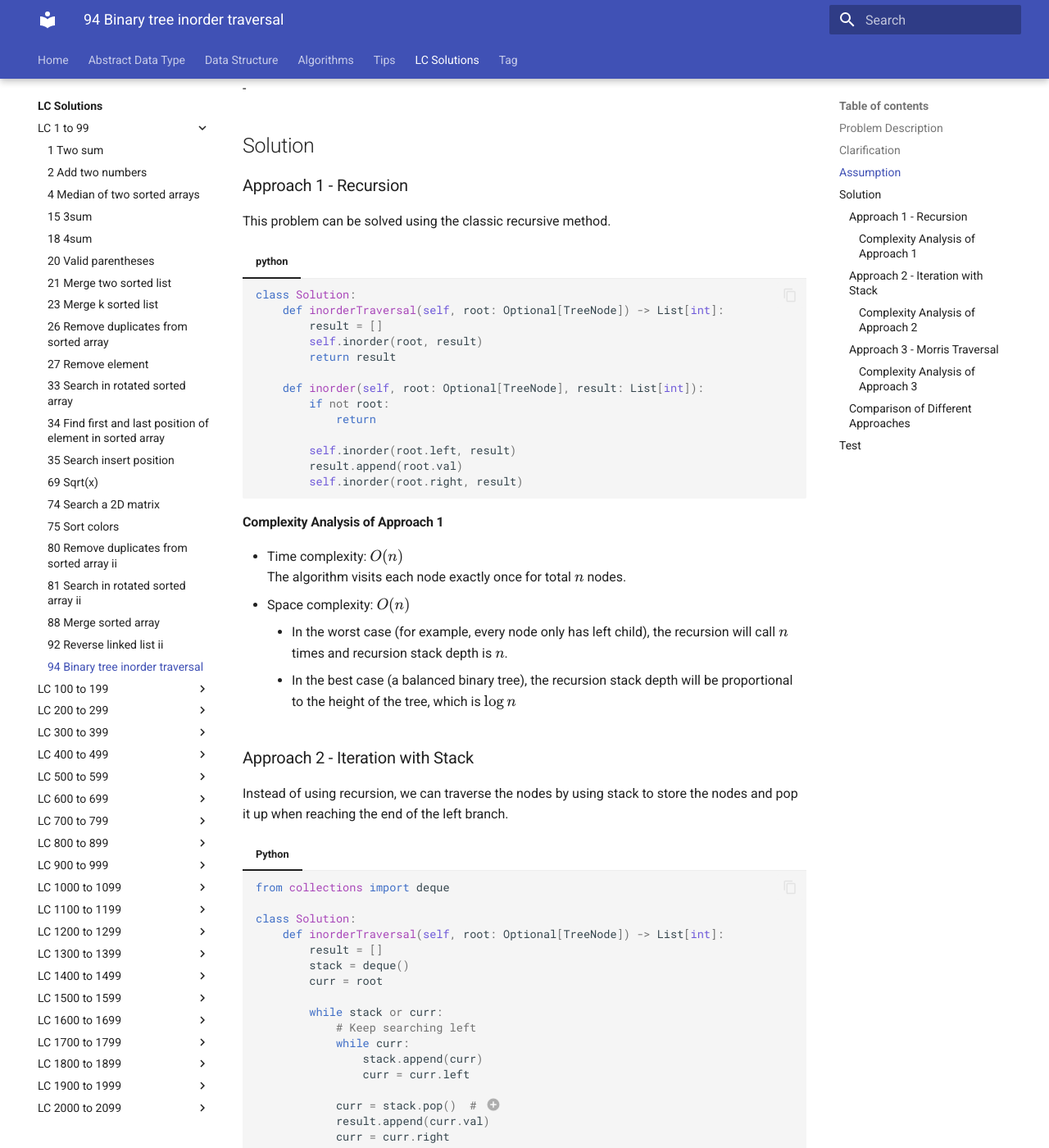
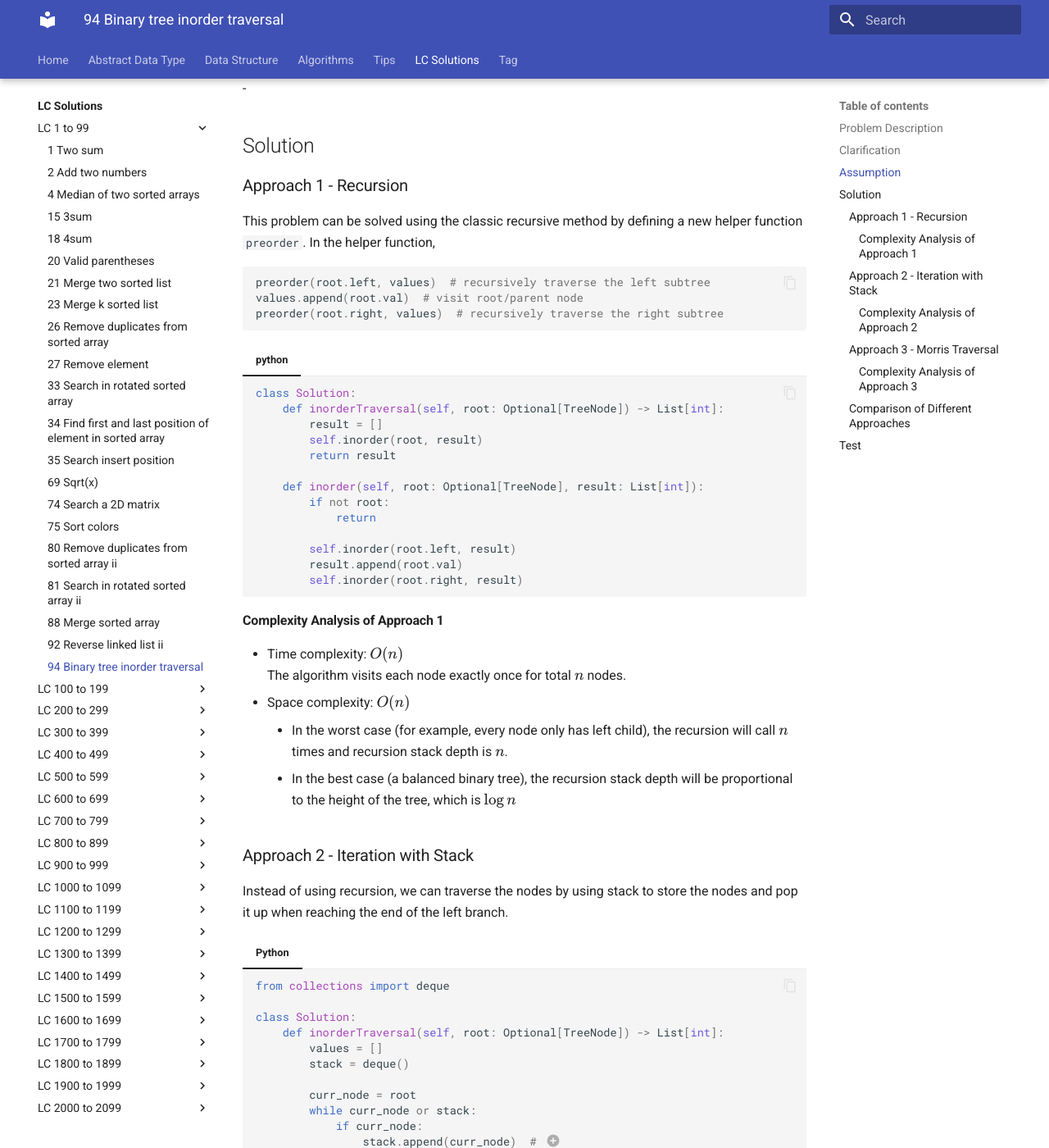
Before and after one commit to RogerLuo-Code/coding-practice, an MkDocs documentation site: the page built from docs/lc-solutions/lc0001-0099/lc0094-binary-tree-inorder-traversal.md, in a window 1280 px wide and 1400 px high, scrolled down 523 px. Shown: the whole window at 82% size. Built offline with MkDocs 1.6.1 and Material for MkDocs 9.7.7, drawn with Linux system fonts in a browser that asks for light colours; some of the changed text lies outside the part shown.

Commit message:
Update iteration solutions to LC94 and 144

````diff
--- a/docs/lc-solutions/lc0001-0099/lc0094-binary-tree-inorder-traversal.md
+++ b/docs/lc-solutions/lc0001-0099/lc0094-binary-tree-inorder-traversal.md
@@ -22,7 +22,14 @@
 
 ### Approach 1 - Recursion
 
-This problem can be solved using the classic recursive method.
+This problem can be solved using the classic recursive method by defining a new helper function
+`preorder`. In the helper function,
+
+```python
+preorder(root.left, values)  # recursively traverse the left subtree
+values.append(root.val)  # visit root/parent node
+preorder(root.right, values)  # recursively traverse the right subtree
+```
 
 === "python"
     ```python
@@ -62,29 +69,30 @@
 
     class Solution:
         def inorderTraversal(self, root: Optional[TreeNode]) -> List[int]:
-            result = []
+            values = []
             stack = deque()
-            curr = root
 
-            while stack or curr:
-                # Keep searching left
-                while curr:
-                    stack.append(curr)
-                    curr = curr.left
+            curr_node = root
+            while curr_node or stack:
+                if curr_node:
+                    stack.append(curr_node)  # (1)
+                    curr_node = curr_node.left
+                else:
+                    curr_node = stack.pop()
+                    values.append(curr_node.val)  # (2)
+                    curr_node = curr_node.right
 
-                curr = stack.pop()  # (1)
-                result.append(curr.val)
-                curr = curr.right
-
-            return result
+            return values
     ```
 
-    1. Out of the while loop, the curr node is None.
+    1. To return the root later.
+    2. Append after all left children.
 
 #### Complexity Analysis of Approach 2
 
 - Time complexity: $O(n)$
-  The algorithm visits each node exactly once for total $n$ nodes.
+  Each node (total $n$ nodes) is pushed once to and popped once from the stack. So the
+  time complexity is $O(2n) = O(n)$.
 - Space complexity: $O(n)$
     - In the worst case (for example, every node only has left child), the stack will
     hold all $n$ nodes.
````
Also changed, not shown: docs/lc-solutions/lc0100-0199/lc0144-binary-tree-preorder-traversal.md (+13 -12 lines).
